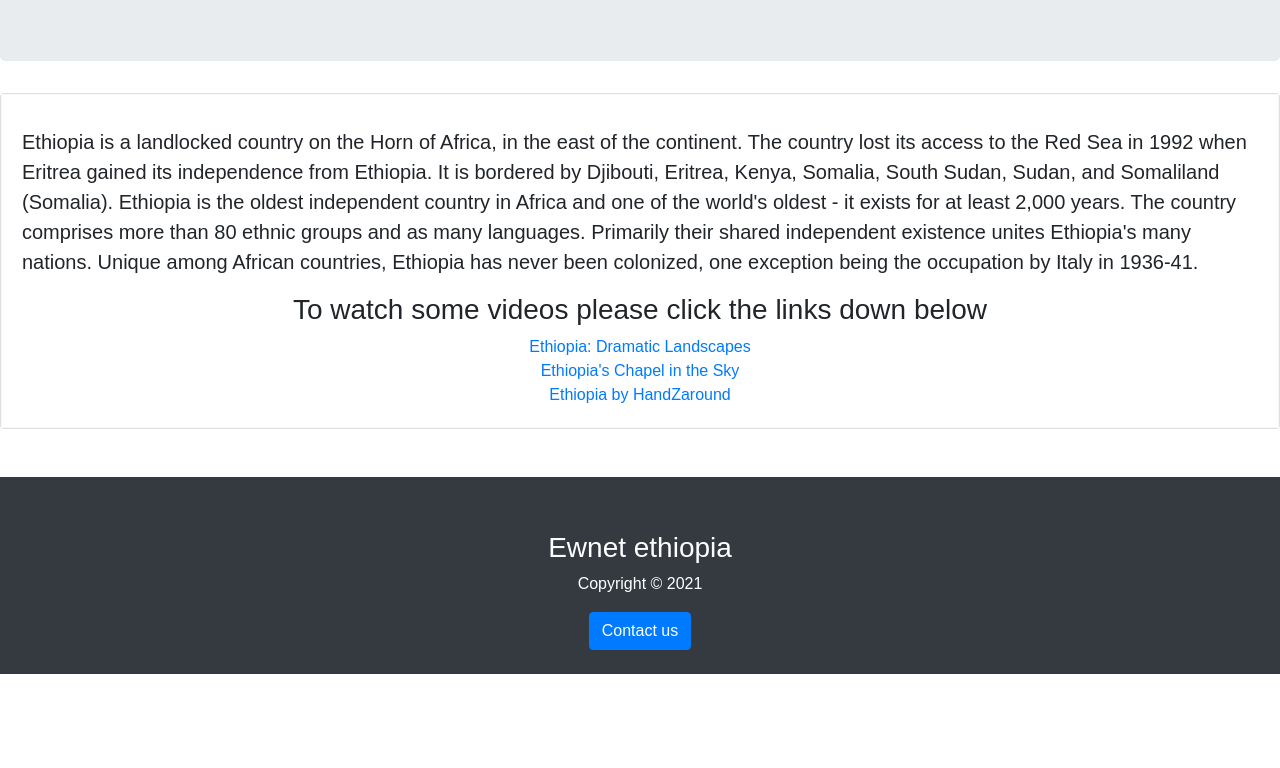
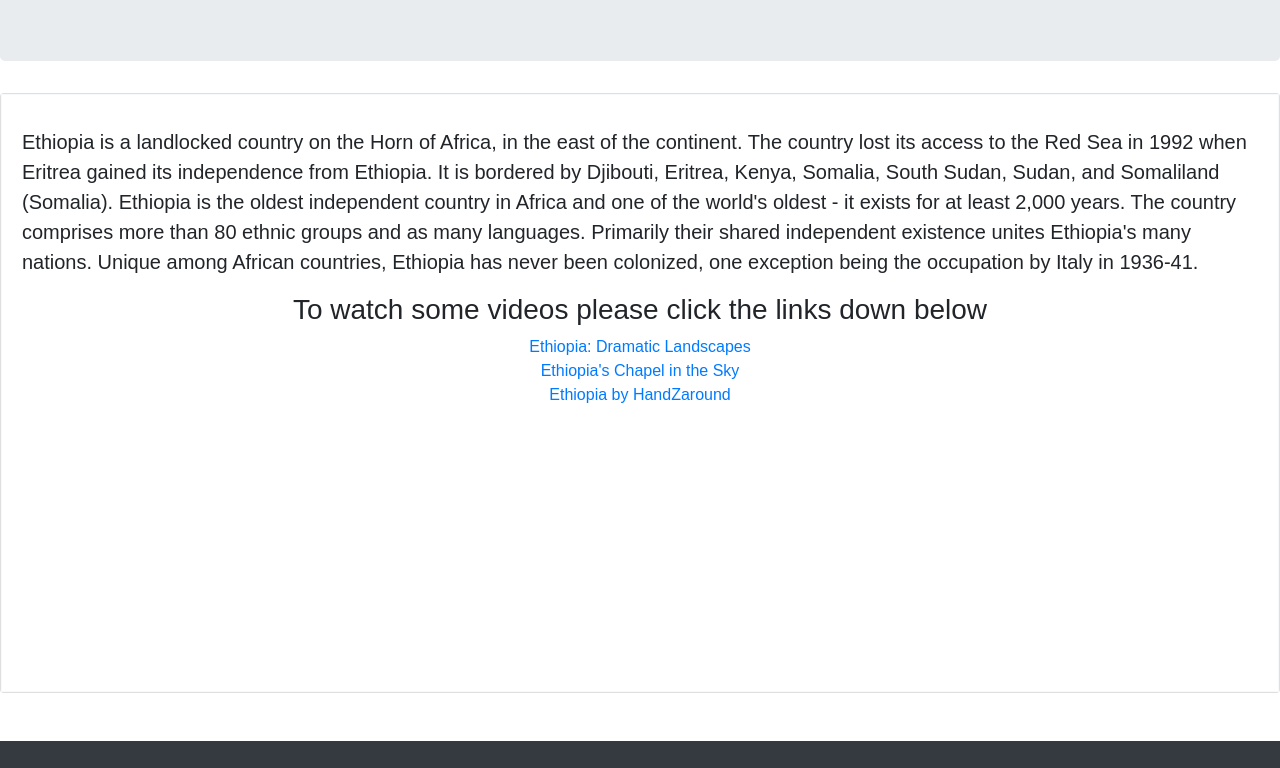
Before and after one commit to yaniman/ewenetEthiopia, a plain HTML site: page ewenetEth/pages/media.html in a window 1280 px wide. Shown: the part 667-1435 px from the top of the page. Drawn offline with nearby package versions, Linux system fonts and the light colour scheme; files that its build step writes are made by us from their sources.

Commit message:
Few padding chages added

```diff
--- a/ewenetEth/pages/media.html
+++ b/ewenetEth/pages/media.html
@@ -106,7 +106,7 @@
         </button>
     </div>
     </div>
-    <div class="card mb-5">
+    <div class="card mb-5 " style="min-height: 600px;">
         <div class="card-body border border-light">
             <div class="card-title">
                 <h3 class="display3"></h3>
@@ -152,7 +152,7 @@
         <div class="container">
 
             <div class="row">
-                <div class="col text-center py-4">
+                <div class="col text-center ">
                     <h3>Ewnet ethiopia</h3>
                     <p>Copyright &copy; <span id="year"></span></p>
                     <button class="btn btn-primary" data-toggle="modal" data-target="#contactmodel">Contact us</button>
```
Also changed, not shown: ewenetEth/index.html (+2 -2 lines).
